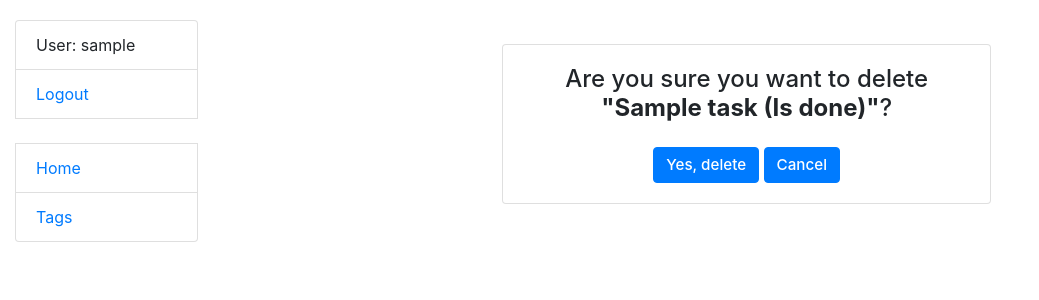
After one commit to Black-and-white-689/todo_list, a Django app: page /tasks/1/delete/ in a window 1280 px wide. The commit adds this page. Shown: the top 300 px of the page, without its empty margins (0-1039 px from the left). Run offline with Django 5.2, Linux system fonts and the light colour scheme; a user stored in the database is signed in; tables that the repository leaves empty hold one stand-in row (values such as "Sample post").

Commit message:
Added task_confirm_delete.html

```diff
--- a/templates/todo/index.html
+++ b/templates/todo/index.html
@@ -35,7 +35,7 @@
                     <p class="mb-1"><strong>Created:</strong> {{ task.created_at|date:"Y-m-d H:i" }}</p>
 
                     {% if task.deadline %}
-                        <p class="mb-1"><strong>Deadline:</strong> {{ task.deadline|date:"Y-m-d H:i" }}</p>
+                        <p class="mb-1"><strong>Deadline:</strong> {{ task.deadline|date:"d M Y" }}</p>
                     {% endif %}
 
                     <p class="mb-3">
--- /dev/null
+++ b/templates/todo/task_confirm_delete.html
@@ -0,0 +1,37 @@
+{% extends "base.html" %}
+
+{% block content %}
+<div class="container py-4 mt-7">
+  <div class="row justify-content-center">
+    <div class="col-md-6">
+
+      <div class="card">
+        <div class="card-body text-center">
+
+          <h4 class="mb-4">
+            Are you sure you want to delete <strong>"{{ object }}"</strong>?
+          </h4>
+
+          <form method="post">
+            {% csrf_token %}
+
+            <button type="submit" class="btn btn-primary"
+                    style="font-size: 0.95rem; font-weight: 550;">
+              Yes, delete
+            </button>
+
+            <a
+                href="javascript:history.back()"
+                class="btn btn-primary"
+                style="font-size: 0.95rem; font-weight: 550;">
+              Cancel
+            </a>
+          </form>
+
+        </div>
+      </div>
+
+    </div>
+  </div>
+</div>
+{% endblock %}
--- a/todo_app/urls.py
+++ b/todo_app/urls.py
@@ -10,6 +10,7 @@ from .views import (
     TagCreateView,
     TagDeleteView,
     TagUpdateView,
+    toggle_status,
 )
 
 
@@ -18,12 +19,7 @@ app_name = "todo"
 
 urlpatterns = [
     path("", index, name="index"),
-    #  Tasks
-    # path(
-    #     "tasks/",
-    #     TaskListView.as_view(),
-    #     name="task-list"
-    # ),
+     # Tasks
     path(
         "tasks/create/",
         TaskCreateView.as_view(),
@@ -34,6 +30,10 @@ urlpatterns = [
         TaskUpdateView.as_view(),
         name="task-update"
     ),
+    path(
+        "tasks/<int:pk>/toggle/",
+        toggle_status,
+        name="task-toggle"),
     path(
         "tasks/<int:pk>/delete/",
         TaskDeleteView.as_view(),
--- a/todo_app/views.py
+++ b/todo_app/views.py
@@ -120,4 +120,4 @@ def toggle_status(request, pk):
     task = Task.objects.get(pk=pk)
     task.is_done = not task.is_done
     task.save()
-    return redirect("todo:task-list")
+    return redirect("todo:index")
```
